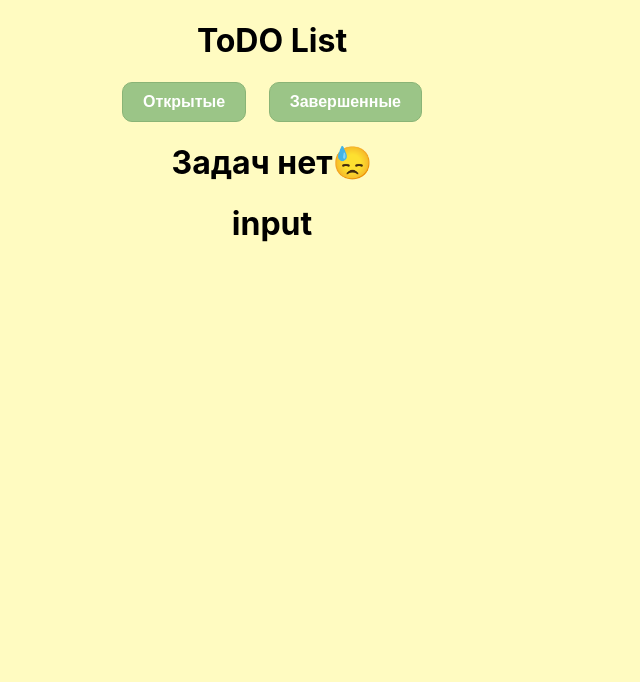
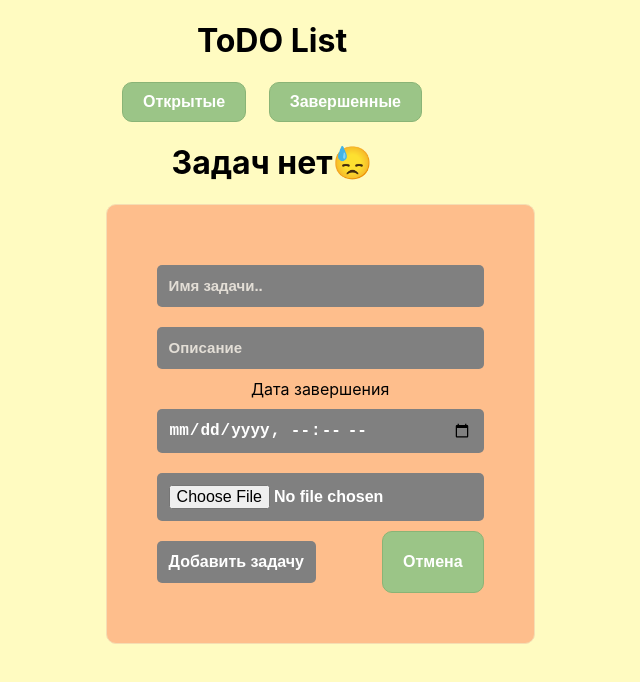
Before and after one commit to lstnchDev/todo, a React (Create React App) app: page / in a window 1280 px wide. Both pictures are taken after a click on the button "Добавить задачу". Shown: the top 682 px of the page, without its empty margins (368-1008 px from the left). Built offline with nearby package versions, Linux system fonts and the light colour scheme.

Commit message:
created modal add menu css

```diff
--- a/package.json
+++ b/package.json
@@ -6,6 +6,7 @@
     "@testing-library/jest-dom": "^5.16.5",
     "@testing-library/react": "^13.4.0",
     "@testing-library/user-event": "^13.5.0",
+    "dayjs": "^1.11.6",
     "react": "^18.2.0",
     "react-app-rewired": "^2.2.1",
     "react-dom": "^18.2.0",
--- a/src/UI/Button.jsx
+++ b/src/UI/Button.jsx
@@ -1,11 +1,11 @@
 import './button.less'
 
-const Button = ({title, onclick, states='', className=''})=>{
+const Button = ({title, onclick, states='', className='', type=''})=>{
 
     const onChange = ()=> onclick(states)
 
     return (
-        <button onClick={onChange} className={`buttonSelect ${className}`}>{title}</button>
+        <button onClick={onChange} className={`buttonSelect ${className}`} type={type}>{title}</button>
     )
 }
 
--- a/src/UI/Input.jsx
+++ b/src/UI/Input.jsx
@@ -1,8 +1,40 @@
+import { useState } from 'react';
+import Button from './Button';
 
-const Input = ()=>{
+import './input.less'
+const Input = ({onAddState})=>{
+
+    const [title, setTitle] = useState()
+    const [descript, setDescript] = useState()
+    const [date, setDate] = useState()
+    const [file, setFile] = useState()
+
+    const onTitleChange = (e)=> setTitle(e.target.value)
+    const onDescriptChange = (e)=> setDescript(e.target.value)
+    const onDateChange = (e)=> setDate(e.target.value)
+    const onFileChange = (e)=> setFile(e.target.value)
+    console.log(title, descript, date, file)
+    const sef = (e)=> {
+        e.preventDefault();
+        console.log(12)
+    }
     return (
-        <h1>input</h1>
+        <form onSubmit={sef}>
+            <label htmlFor='title'></label>
+            <input type='text' htmlFor='title' className='title' placeholder="Имя задачи.." onChange={onTitleChange}></input>
+            <label htmlFor='description'></label>
+            <input type='text' htmlFor='description' className='description' placeholder="Описание" onChange={onDescriptChange}></input>
+            <label for="date">Дата завершения</label>
+            <input id="date" type="datetime-local" name="partydate"  max="2023-01-01T" onChange={onDateChange}/>
+            <label htmlFor='file'/>
+            <input name='file' type='file' onChange={onFileChange}/>
+            <div className='buttons'>
+                <input type="submit" value="Добавить задачу" />
+                <Button onclick={onAddState} title="Отмена" />
+
+            </div>
+        </form>
     )
 }
 
-export default Input
+export default Input;
--- /dev/null
+++ b/src/UI/Popup.jsx
@@ -0,0 +1,10 @@
+import './popup.less'
+const Popup = ({children})=>{
+    return (
+        <div className="popup">
+            {children}
+        </div>
+    )
+}
+
+export default Popup;
--- /dev/null
+++ b/src/UI/input.less
@@ -0,0 +1,35 @@
+@import './../tools/colors.less';
+
+form{
+    display: flex;
+    justify-content: space-around;
+    flex-direction: column;
+    max-width: 400px;
+    margin: 0 auto;
+    input, textarea{
+        padding: 12px;
+        font-size: 16px;
+        border: none;
+        background-color: gray;
+        border-radius: 5px;
+        color: white;
+        font-weight: 600;
+        margin: 10px 0;
+        &::placeholder{
+            color: rgba(248, 242, 232, 0.829);
+            font-size: 15px;
+        }
+        &:focus{
+            background-color: gray + #222;
+            outline:none;
+        }
+
+    }
+    .buttons{
+        display: flex;
+        justify-content: space-between;
+        input{
+            cursor: pointer;
+        }
+    }
+}
--- /dev/null
+++ b/src/UI/popup.less
@@ -0,0 +1,12 @@
+@import './../tools/colors.less';
+
+.popup{
+
+    position: absolute;
+    background-color: @color-bg2;
+    border-radius: 10px;
+    border: 1px solid wheat;
+    max-width: 600px;
+    padding: 50px;
+    left: 37%;
+}
--- a/src/components/main/EmptyTask.jsx
+++ b/src/components/main/EmptyTask.jsx
@@ -1,18 +1,23 @@
 import { useState } from "react";
 import Button from "../../UI/Button";
 import Input from "../../UI/Input";
+import Popup from "../../UI/Popup";
+import './styles/emprtyTask.less'
+
 
 const EmptyTask = ()=>{
     const [inputState, setInput] = useState(false)
 
-    const addChange = ()=> setInput(true)
+    const setAddState = ()=> setInput(!inputState)
 
-    const emptyCont = inputState ? <Input/> : <Button onclick={addChange} className="button" title='Добавить задачу'/>
+    const emptyCont = inputState ? <Popup><Input onAddState={setAddState}/></Popup> : ''
 
     return(
         <div className="main__empty">
             <h1>Задач нет😓 </h1>
             {emptyCont}
+            <Button onclick={setAddState} className="button" title='Добавить задачу'/>
+            <p>sadsadsad</p>
         </div>
     )
 }
```
Also changed, not shown: 1 other file (tests, documents, lock files or other folders).
